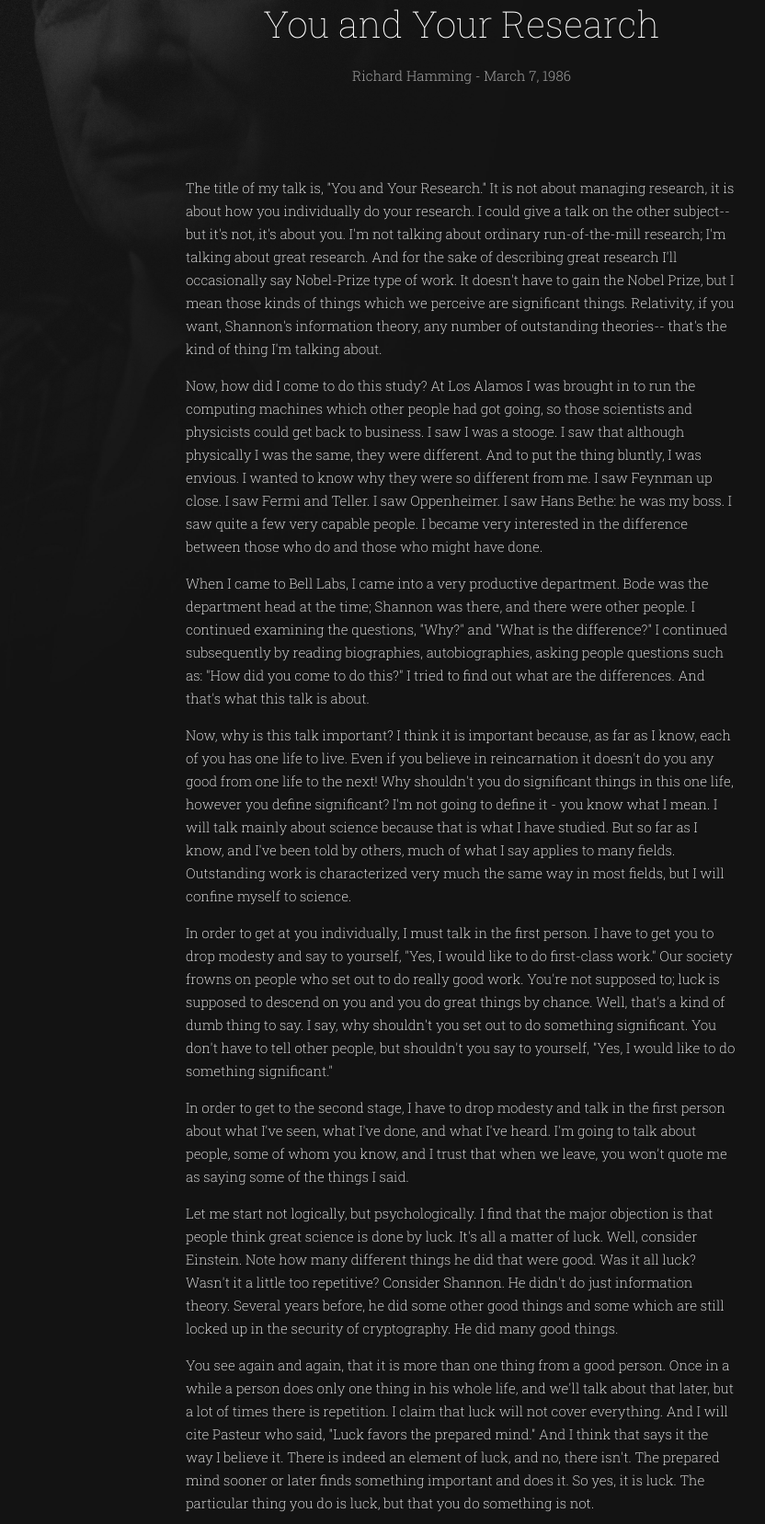
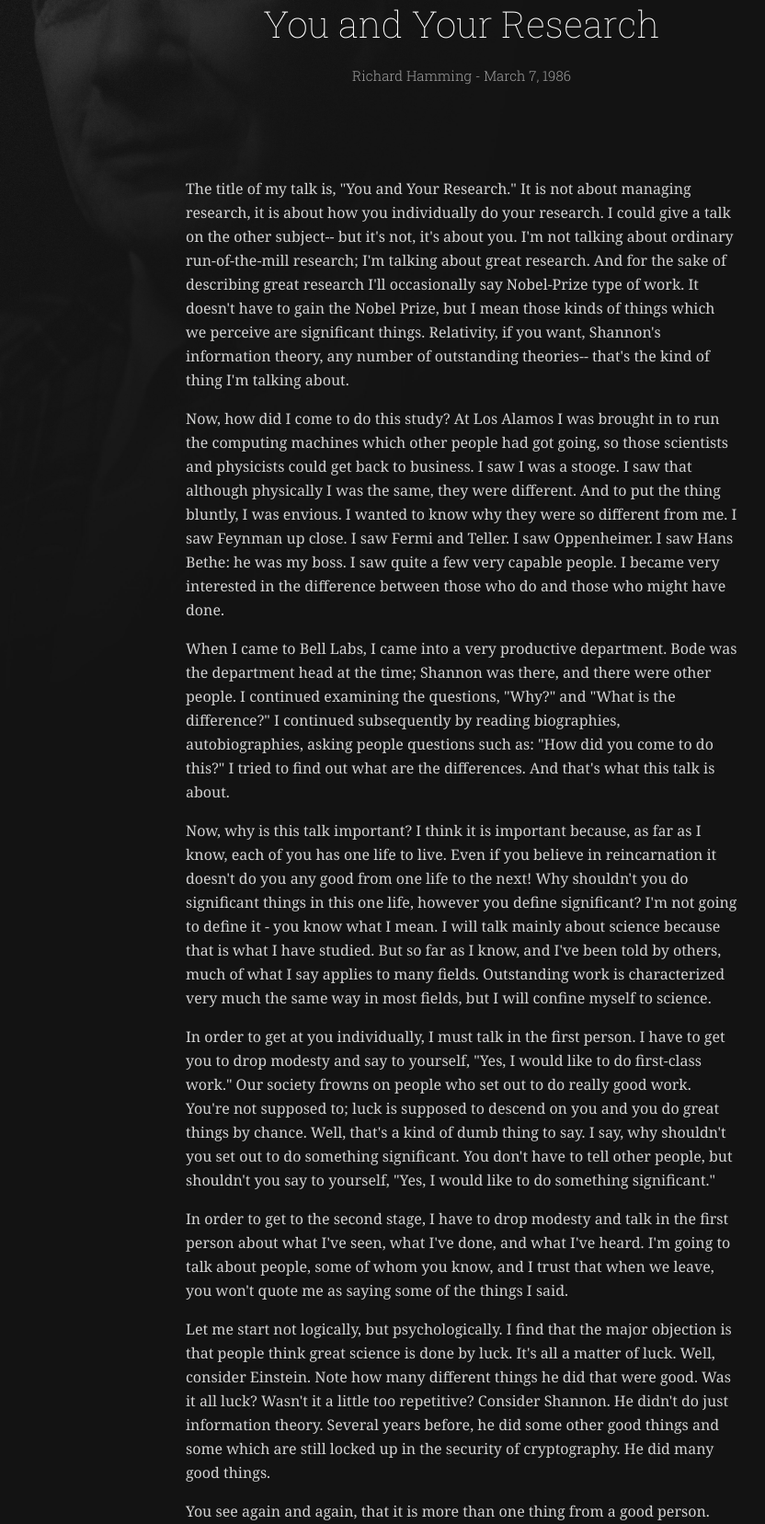
Before and after one commit to kawikadkekahuna/jathu.github.com, a PHP site: page /x/hamming/index.html in a window 1280 px wide. Shown: the part 277-1934 px from the top of the page at 92% size, without its empty margins (138-970 px from the left). Run offline with PHP 8.4, Linux system fonts and the light colour scheme.

Commit message:
Improve Hamming legibility

```diff
--- a/x/hamming/index.html
+++ b/x/hamming/index.html
@@ -3,7 +3,7 @@
 <head>
 	<title>You and Your Research - Richard Hamming</title>
 	<link rel="shortcut icon" href="http://jathu.me/imgs/fav.png" />
-	<link href='http://fonts.googleapis.com/css?family=Roboto+Slab:100,200,300,400,700,300' rel='stylesheet' type='text/css'>
+	<link href='http://fonts.googleapis.com/css?family=Roboto+Slab:100,200,300,400' rel='stylesheet' type='text/css'>
 	<link href="src/style.css" type="text/css" rel="stylesheet" />
 	<meta name="viewport" content="width=device-width">
 </head>
--- a/x/hamming/src/style.css
+++ b/x/hamming/src/style.css
@@ -34,11 +34,17 @@ body {
 }
 
 p {
+	font-family: georgia, 'times new roman', times, serif;
 	text-align: left;
-	color: #EDEDED;
+	color: rgba(210, 210, 210, 255);
+	font-weight: 100;
+	font-size: 16px;
+	line-height: 26px;
+}
+
+b {
 	font-weight: 200;
-	font-size: 15px;
-	line-height: 25px;
+	color: rgba(240, 240, 240, 255);
 }
 
 h1 {
@@ -63,7 +69,3 @@ h3 {
 	margin: 50px 0px;
 	padding: 0px;
 }
-
-b {
-	font-weight: 400;
-}
```
